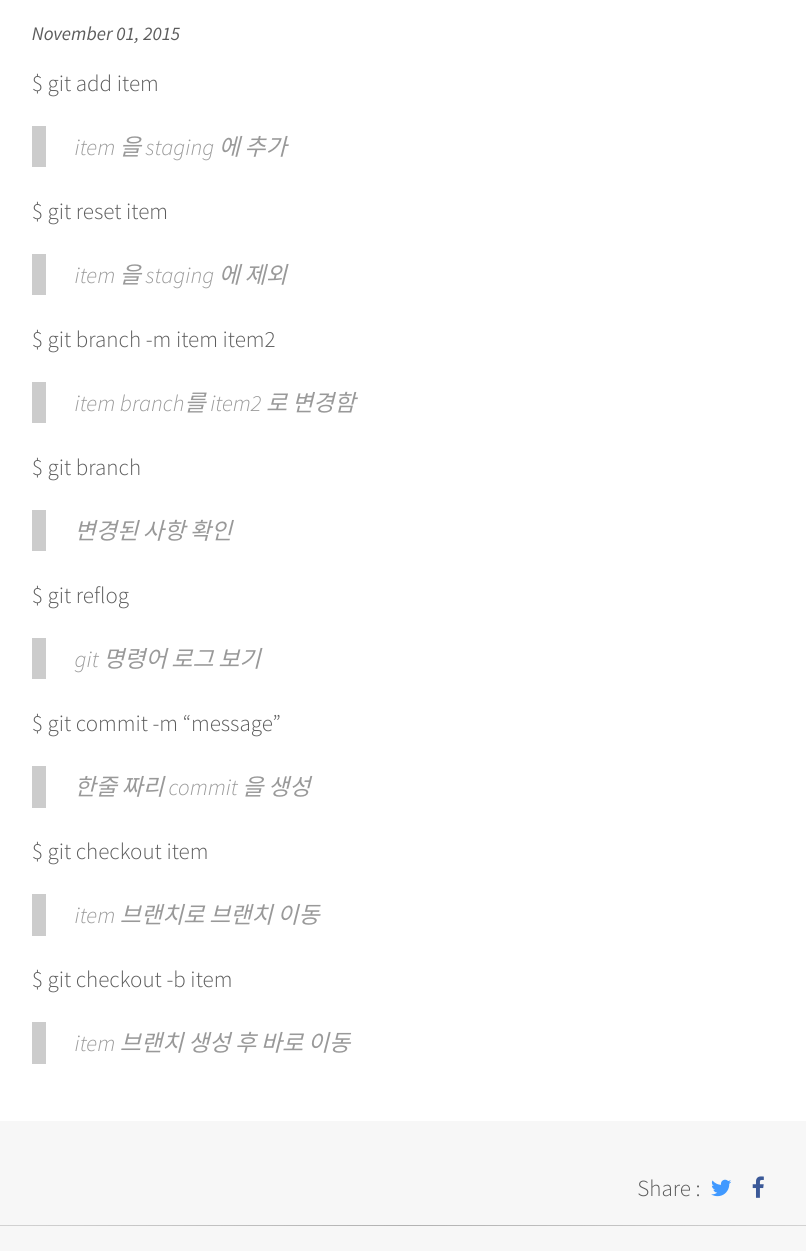
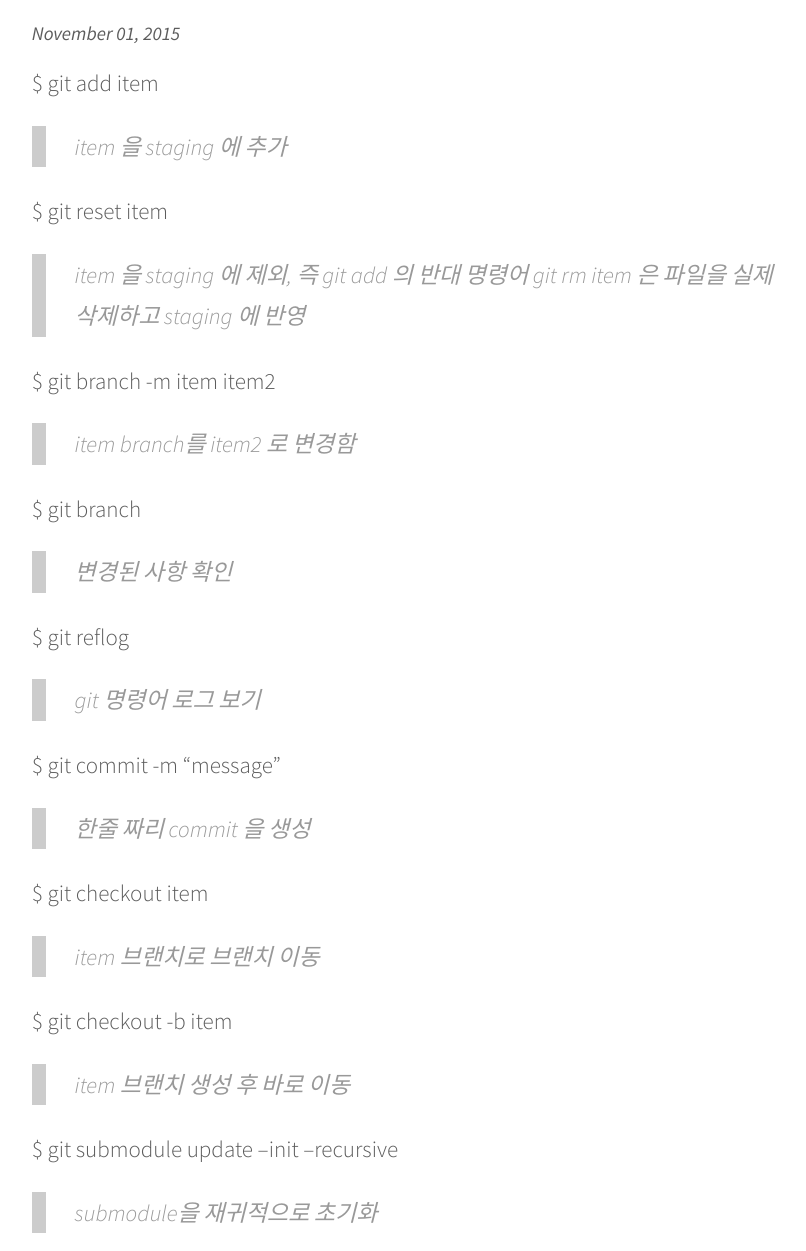
Before and after one commit to suhanlee/suhanlee.github.io, a Jekyll site: the page built from _posts/2015-11-02-git-command.markdown, in a window 1280 px wide and 1400 px high, scrolled down 194 px, cut to the strip 0-1251 px from the top of the window. Shown: the whole strip, without its empty margins (237-1043 px from the left). Built offline with Jekyll 4.4.1, drawn with Linux system fonts in a browser that asks for light colours; comment, search, counter and statistics services are not loaded.

Commit message:
git command 명령에 대한 설명 추가 - git reset 에 대한 설명 추가 - submodule update 에 대한 설명 추가

```diff
--- a/_posts/2015-11-02-git-command.markdown
+++ b/_posts/2015-11-02-git-command.markdown
@@ -11,7 +11,8 @@ $ git add item
 
 $ git reset item
 
-> item 을 staging 에 제외
+> item 을 staging 에 제외, 즉 git add 의 반대 명령어
+> git rm item 은 파일을 실제 삭제하고 staging 에 반영
 
 
 $ git branch -m item item2
@@ -37,3 +38,7 @@ $ git checkout item
 $ git checkout -b item
 
 > item 브랜치 생성 후 바로 이동
+
+$ git submodule update --init --recursive
+
+> submodule을 재귀적으로 초기화
```
